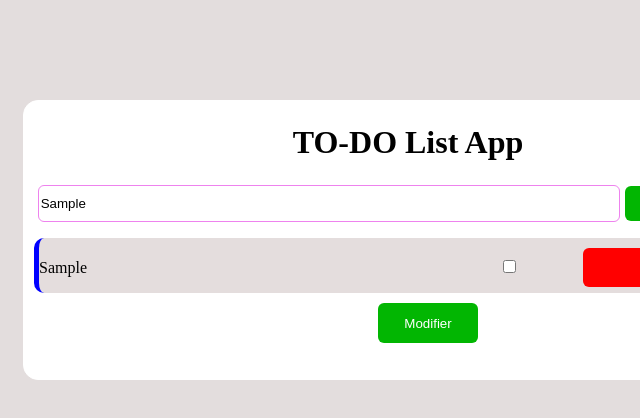
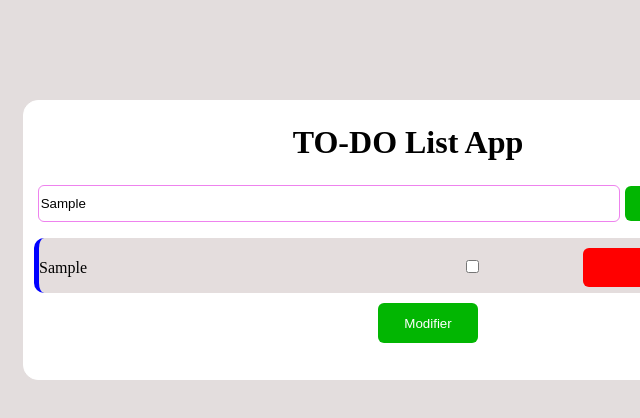
Before and after one commit to Lafouine2/todo-list, a plain HTML site: page index.html in a window 1280 px wide. Both pictures are taken after typing "Sample" into the empty fields and a click on the button "Ajouter". Shown: the full height of the page, 233-873 px from the left. Drawn offline with Linux system fonts and the light colour scheme.

Commit message:
Update style.css

```diff
--- a/style.css
+++ b/style.css
@@ -114,7 +114,7 @@ margin-left: 80px;
 .check{
 
     position: absolute;
-    right: 35%;
+    right: 40%;
     top: 33%;
     margin-left: 0;
 
```
